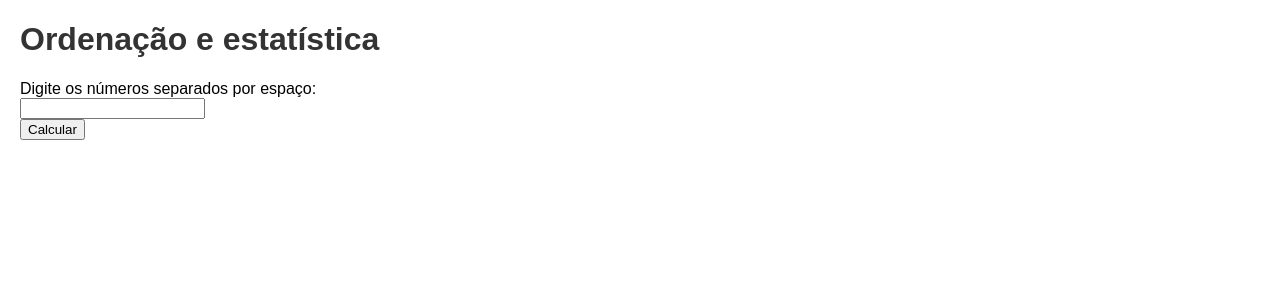
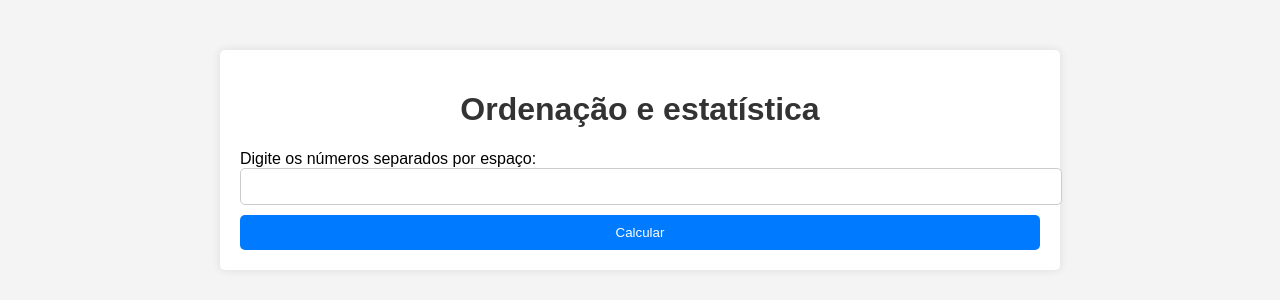
Before and after one commit to ChrisNoronha/ferramentaparaestatistica, a Flask app: page / in a window 1280 px wide. Shown: the top 300 px of the page. Run offline with Flask 3, Linux system fonts and the light colour scheme.

Commit message:
Update style.css
melhoria de estilização css

```diff
--- a/static/style.css
+++ b/static/style.css
@@ -1,17 +1,68 @@
+/* style.css */
+
 body {
-  font-family: Arial, sans-serif;
-  margin: 20px;
+    font-family: Arial, sans-serif;
+    background-color: #f4f4f4;
+    margin: 0;
+    padding: 0;
 }
 
-h1, h2 {
-  color: #333;
+.container {
+    max-width: 800px;
+    margin: 50px auto;
+    padding: 20px;
+    background-color: #fff;
+    border-radius: 5px;
+    box-shadow: 0 0 10px rgba(0, 0, 0, 0.1);
 }
 
-ul {
-  list-style-type: none;
-  padding: 0;
+h1 {
+    text-align: center;
+    color: #333;
 }
 
-li {
-  margin-bottom: 5px;
+form {
+    margin-top: 20px;
 }
+
+input[type="text"] {
+    width: 100%;
+    padding: 10px;
+    margin-bottom: 10px;
+    border: 1px solid #ccc;
+    border-radius: 5px;
+}
+
+input[type="submit"] {
+    width: 100%;
+    padding: 10px;
+    background-color: #007bff;
+    color: #fff;
+    border: none;
+    border-radius: 5px;
+    cursor: pointer;
+}
+
+table {
+    width: 100%;
+    border-collapse: collapse;
+    margin-top: 20px;
+}
+
+table, th, td {
+    border: 1px solid #ddd;
+    padding: 8px;
+}
+
+th {
+    background-color: #007bff;
+    color: #fff;
+}
+
+th, td {
+    text-align: left;
+}
+
+.results {
+    margin-top: 20px;
+}
```
